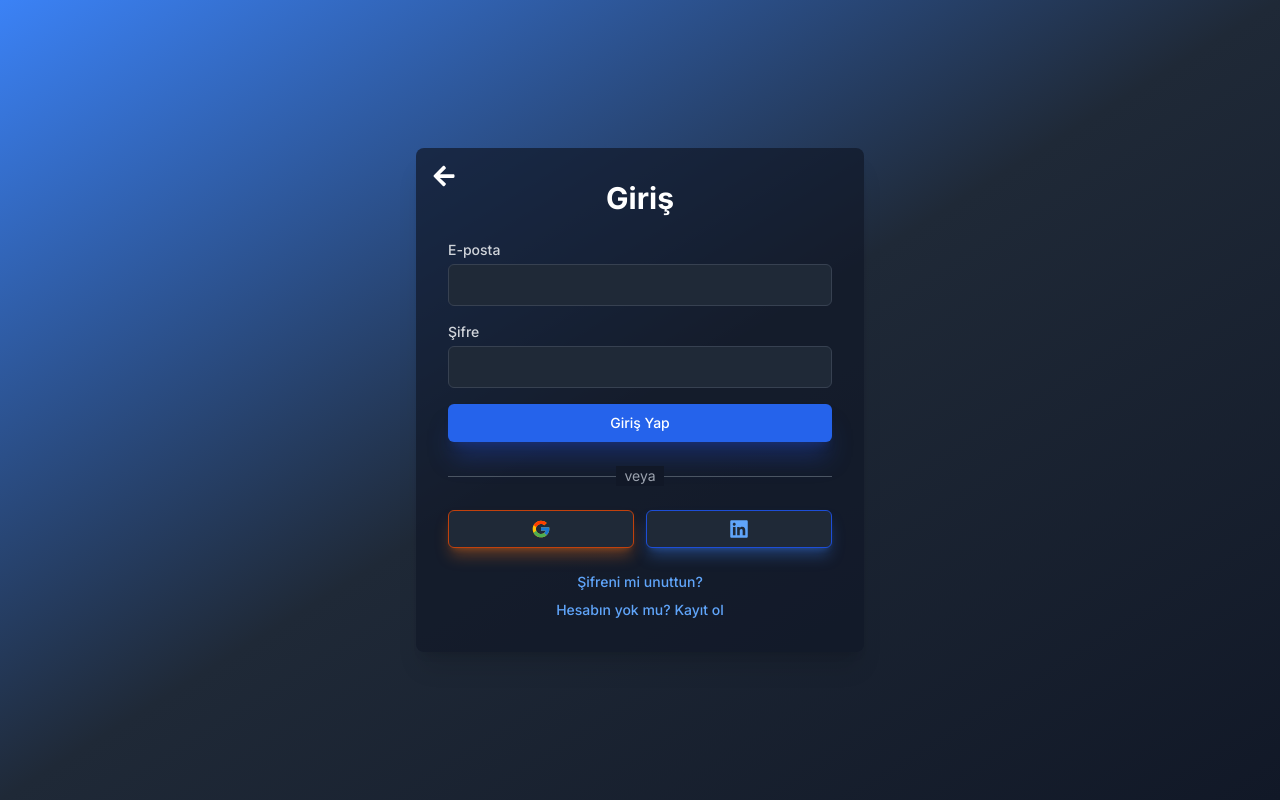
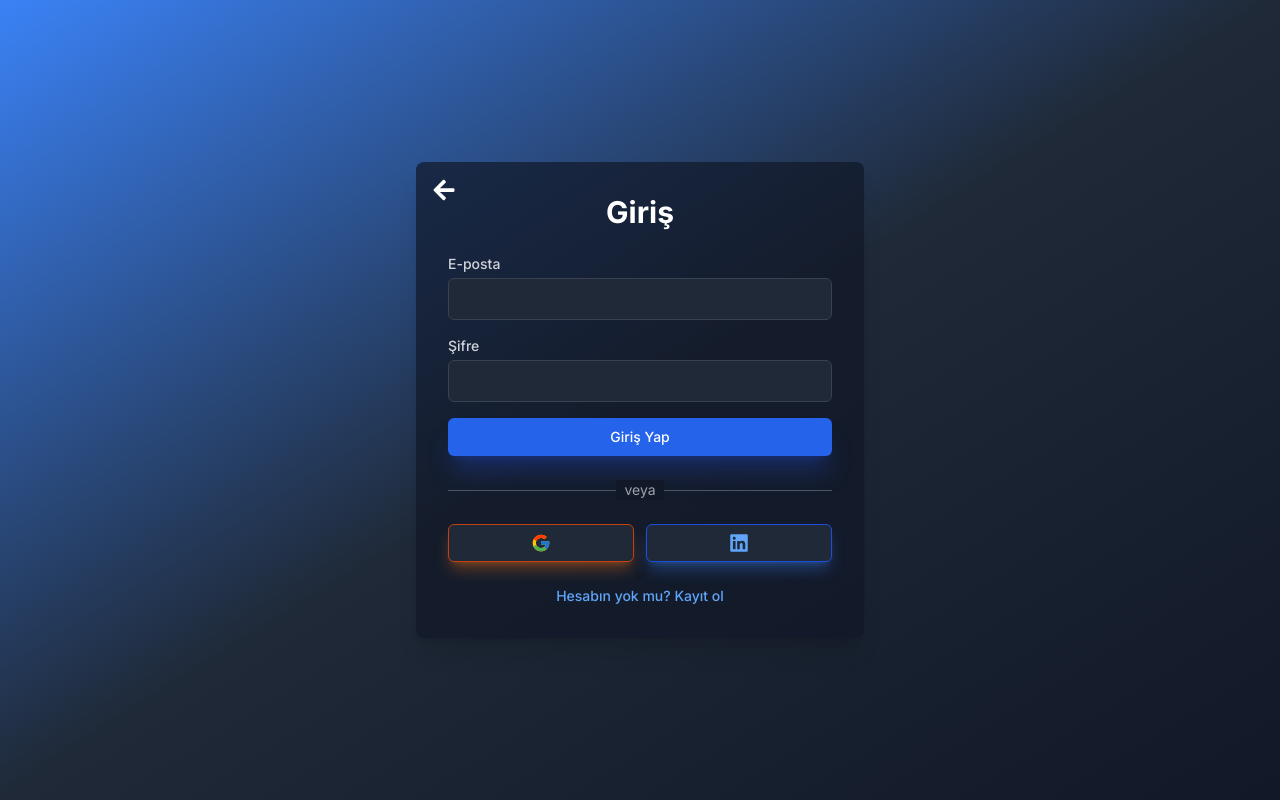
Before and after one commit to murTorun/projementorum, a Next.js app: page /login in a window 1280 px wide. Built offline with nearby package versions, Linux system fonts and the light colour scheme; no server answers.

Commit message:
Remove forgot password

```diff
--- a/src/app/login/page.jsx
+++ b/src/app/login/page.jsx
@@ -141,12 +141,6 @@
 
         <div className="mt-6 flex flex-col space-y-2 text-center text-sm">
           <Link
-            href="/forgot-password"
-            className="font-medium text-blue-400 hover:text-blue-300"
-          >
-            Şifreni mi unuttun?
-          </Link>
-          <Link
             href={registerLink}
             className="font-medium text-blue-400 hover:text-blue-300"
           >
```
